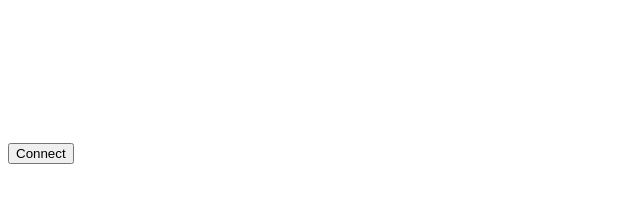
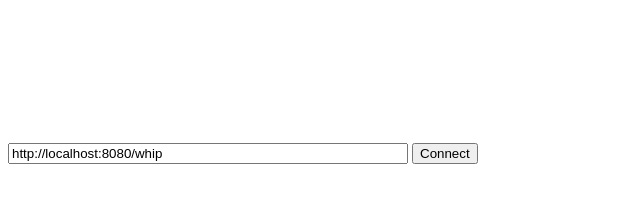
Before and after one commit to olivierapivideo/temp-whip, a plain HTML site: page index.html in a window 1280 px wide. Shown: the whole page, without its empty margins (0-640 px from the left). Drawn offline with Linux system fonts and the light colour scheme.

Commit message:
Update index.html

```diff
--- a/index.html
+++ b/index.html
@@ -4,6 +4,7 @@
   </head>
 
   <body>
+    <input id="url" style="width: 400px" value="http://localhost:8080/whip" />
     <button id="connect">Connect</button>
     <video autoplay muted />
     <script>
```
